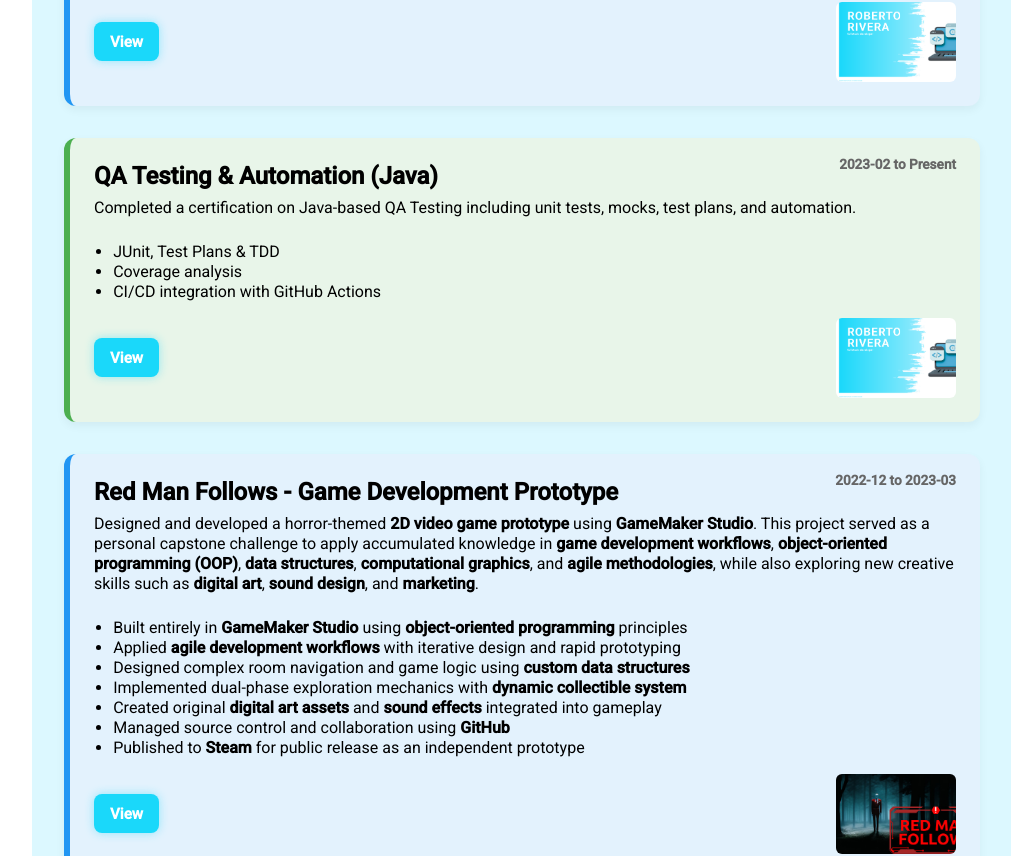
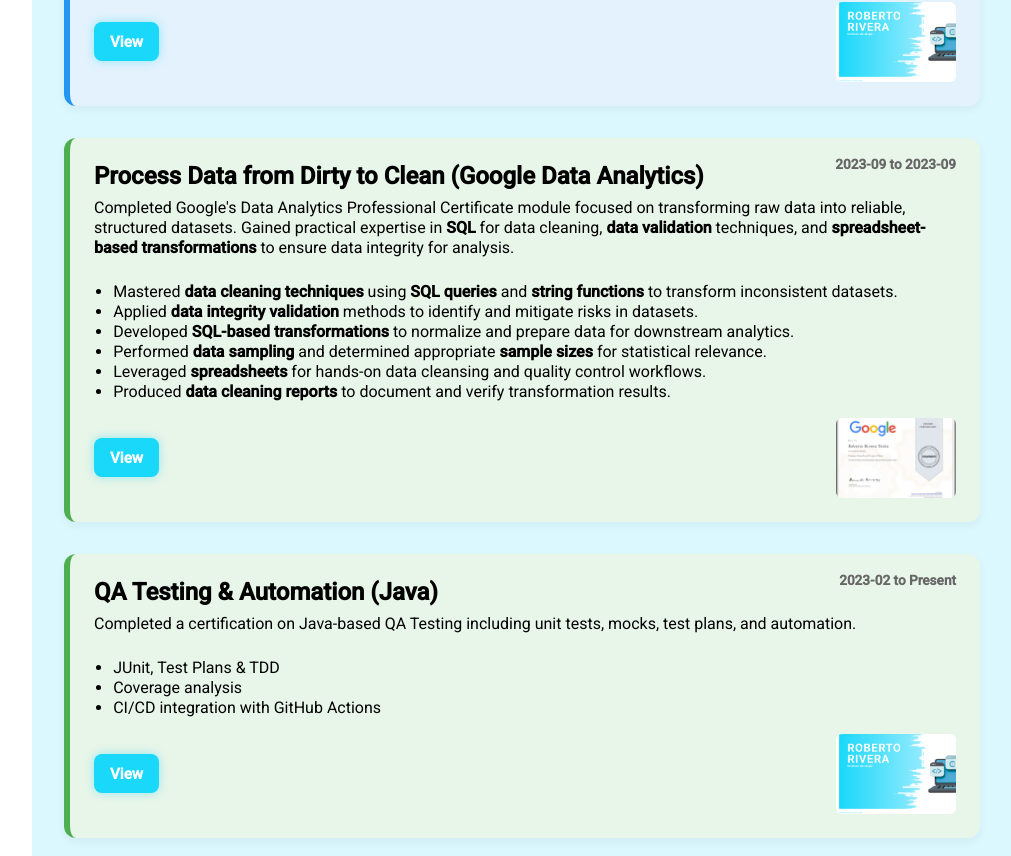
Before and after one commit to RobertoRiveraT/chatbot_arelia-frontend, an Angular app: page /mywork in a window 1280 px wide. Shown: the part 955-1811 px from the top of the page, without its empty margins (268-1279 px from the left). Built offline with nearby package versions, Linux system fonts and the light colour scheme.

Commit message:
Update: Added Google Certification 1

```diff
--- /dev/null
+++ b/src/app/articles/items/2023/certifications/cert_1_process_data_from_dirty_to_clean.project.ts
@@ -0,0 +1,23 @@
+import { WorkItem } from '../../../work-item.interface';
+
+export const GoogleDataAnalyticsCertificate_1: WorkItem = {
+    title: 'Process Data from Dirty to Clean (Google Data Analytics)',
+    category: ['Certifications'],
+    cardColor: 'green',
+    startDate: '2023-09',
+    endDate: '2023-09',
+    description:
+        'Completed Google\'s Data Analytics Professional Certificate module focused on transforming raw data into reliable, structured datasets. Gained practical expertise in <strong>SQL</strong> for data cleaning, <strong>data validation</strong> techniques, and <strong>spreadsheet-based transformations</strong> to ensure data integrity for analysis.',
+
+    bullets: [
+        'Mastered <strong>data cleaning techniques</strong> using <strong>SQL queries</strong> and <strong>string functions</strong> to transform inconsistent datasets.',
+        'Applied <strong>data integrity validation</strong> methods to identify and mitigate risks in datasets.',
+        'Developed <strong>SQL-based transformations</strong> to normalize and prepare data for downstream analytics.',
+        'Performed <strong>data sampling</strong> and determined appropriate <strong>sample sizes</strong> for statistical relevance.',
+        'Leveraged <strong>spreadsheets</strong> for hands-on data cleansing and quality control workflows.',
+        'Produced <strong>data cleaning reports</strong> to document and verify transformation results.'
+    ],
+    link: 'https://coursera.org/share/afb8dd31eb17c52ff7e4f03c026feaa2',
+    thumbnail: 'assets/img/work/2023/cert_process_data_from_dirty_to_clean.jpg',
+    readMoreOpen: false
+};
--- a/src/app/articles/work-items.ts
+++ b/src/app/articles/work-items.ts
@@ -5,6 +5,8 @@ import { QaCertification } from './items/2025/certifications/qa.certification';
 // 2024
 // 2023
 import { RedManFollowsProject } from './items/2023/RedManFollows/redmanfollows.project';
+// Certifications
+import { GoogleDataAnalyticsCertificate_1 } from './items/2023/certifications/cert_1_process_data_from_dirty_to_clean.project';
 // 2022
 import { NFCDigitalWalletProject } from './items/2022/MusicQueuerNFC/musicqueuernfc.project';
 // 2021
@@ -21,10 +23,13 @@ export const workItems = [
 // 2025
     WebpagePortfolioProject,
     WebpageChatbotDemoProject,
+        // Certifications
         QaCertification,
 // 2024
 // 2023
     RedManFollowsProject,
+        // Certifications
+        GoogleDataAnalyticsCertificate_1,
 // 2022
     NFCDigitalWalletProject,
 // 2021
--- a/src/app/pages/mywork/mywork.component.ts
+++ b/src/app/pages/mywork/mywork.component.ts
@@ -29,6 +29,8 @@ export class MyworkComponent implements OnInit {
         this.selectedCategory = 'All';
       }
     });
+    // Ordenamos los items
+    this.allItems = this.allItems.sort((a, b) => b.startDate.localeCompare(a.startDate));
   }
 
   // Filtro seguro
```
Also changed, not shown: src/assets/img/work/2023/cert_process_data_from_dirty_to_clean.jpg (added). Lines whose indentation alone changed are shown as unchanged.
